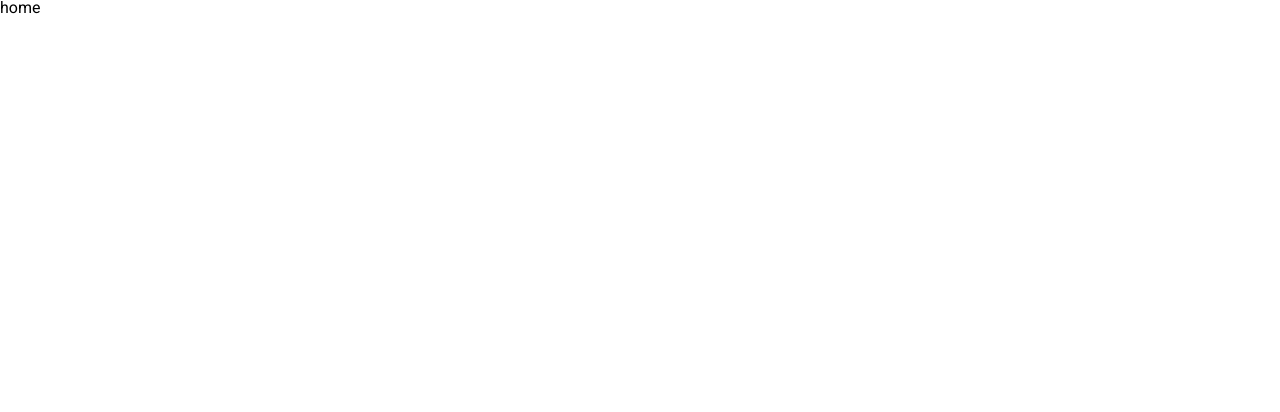
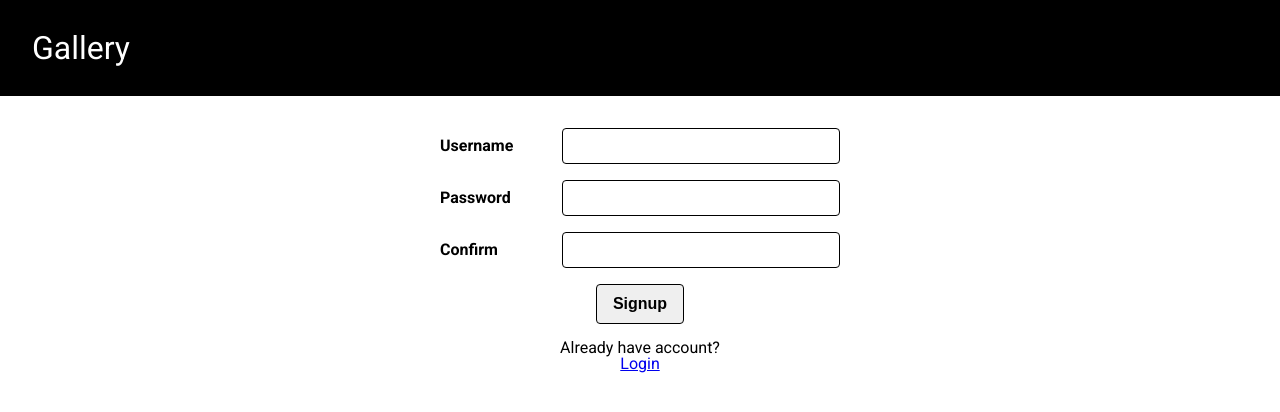
Before and after one commit to ehudthelefthand/gallery-ui, a React (Create React App) app: page /signup in a window 1280 px wide. Shown: the top 412 px of the page. Built offline with nearby package versions, Linux system fonts and the light colour scheme.

Commit message:
added login and signup page

```diff
--- a/src/App.js
+++ b/src/App.js
@@ -1,17 +1,27 @@
-import React from "react";
+import React, { createContext } from "react";
 import { BrowserRouter as Router, Switch, Route } from "react-router-dom";
 
+import Navbar from "./components/Navbar";
 import AdminPage from "./pages/AdminPage";
+import LoginPage from "./pages/LoginPage";
+import SignupPage from "./pages/SignupPage";
 
 function App() {
   return (
     <div className="App">
       <Router>
+        <Navbar />
         <Switch>
-          <Route path="/admin">
+          <Route exact path="/admin">
             <AdminPage />
           </Route>
-          <Route path="/">
+          <Route exact path="/login">
+            <LoginPage />
+          </Route>
+          <Route exact path="/signup">
+            <SignupPage />
+          </Route>
+          <Route exact path="/">
             <div>home</div>
           </Route>
         </Switch>
--- a/src/api/index.js
+++ b/src/api/index.js
@@ -33,6 +33,16 @@ function getGallery(id) {
   return axios.get(url);
 }
 
+function login({ username, password }) {
+  const url = `${host}/login`;
+  return axios.post(url, { username, password });
+}
+
+function signup({ username, password }) {
+  const url = `${host}/signup`;
+  return axios.post(url, { username, password });
+}
+
 export default {
   listGallery,
   createGallery,
@@ -40,4 +50,6 @@ export default {
   updateGalleryName,
   updateGalleryStatus,
   getGallery,
+  login,
+  signup,
 };
--- a/src/index.scss
+++ b/src/index.scss
@@ -171,8 +171,11 @@ code {
   font-size: 1rem;
   padding: 8px 16px;
   font-weight: bold;
+  height: 40px;
   cursor: pointer;
+  color: #000;
   outline: none;
+  text-decoration: none;
   &:hover {
     background-color: #000;
     color: #fff;
@@ -254,3 +257,39 @@ code {
   font-weight: 700;
   margin-top: 16px;
 }
+
+.login-form {
+  width: 400px;
+  margin: 0 auto;
+  margin-top: 32px;
+}
+
+.login-form__field {
+  width: 100%;
+  display: flex;
+  flex-flow: row wrap;
+  justify-content: space-between;
+  align-items: baseline;
+  margin-bottom: 16px;
+}
+
+.login-form__label {
+  flex: 1;
+  font-weight: 700;
+}
+
+.login-form__text {
+  flex: 2;
+  border: 1px solid #000;
+  padding: 8px 16px;
+  border-radius: 4px;
+  font-size: 1rem;
+}
+
+.login-form__submit {
+  @include button;
+}
+
+.login-form__field--space-evenly {
+  justify-content: space-evenly;
+}
--- a/src/pages/AdminPage.js
+++ b/src/pages/AdminPage.js
@@ -10,7 +10,6 @@ export default function AdminPage() {
 
   return (
     <div>
-      <Navbar />
       <Switch>
         <Route exact path={path}>
           <GalleryList />
--- a/src/pages/GalleryPage.js
+++ b/src/pages/GalleryPage.js
@@ -71,6 +71,14 @@ export default function () {
           autoFocus
         ></input>
       </form>
+      <form
+        method="POST"
+        action={`/galleries/${id}/images`}
+        enctype="multipart/form-data"
+      >
+        <input type="file" name="photos" multiple />
+        <button type="submit">upload</button>
+      </form>
     </div>
   );
 }
--- /dev/null
+++ b/src/pages/LoginPage.js
@@ -0,0 +1,49 @@
+import React, { useState } from "react";
+import { Link } from "react-router-dom";
+
+export default function LoginPage() {
+  const [username, setUsername] = useState("");
+  const [password, setPassword] = useState("");
+
+  const handleSubmit = (e) => {
+    e.preventDefault();
+  };
+
+  return (
+    <div>
+      <form className="login-form" onSubmit={handleSubmit}>
+        <div className="login-form__field">
+          <label className="login-form__label" htmlFor="username">
+            Username
+          </label>
+          <input
+            className="login-form__text"
+            type="email"
+            value={username}
+            onChange={(e) => setUsername(e.target.value)}
+          />
+        </div>
+        <div className="login-form__field">
+          <label className="login-form__label" htmlFor="password">
+            Password
+          </label>
+          <input
+            className="login-form__text"
+            type="password"
+            value={password}
+            onChange={(e) => setPassword(e.target.value)}
+          />
+        </div>
+        <div className="login-form__field login-form__field--space-evenly">
+          <button className="login-form__submit" type="submit">
+            login
+          </button>
+        </div>
+      </form>
+      <div style={{ textAlign: "center" }}>
+        <p>No account?</p>
+        <Link to="/signup">Singup</Link>
+      </div>
+    </div>
+  );
+}
--- /dev/null
+++ b/src/pages/SignupPage.js
@@ -0,0 +1,61 @@
+import React, { useState } from "react";
+import { Link } from "react-router-dom";
+
+export default function SignupPage() {
+  const [username, setUsername] = useState("");
+  const [password, setPassword] = useState("");
+  const [passwordConfirm, setPasswordConfirm] = useState("");
+
+  const handleSubmit = (e) => {
+    e.preventDefault();
+  };
+
+  return (
+    <div>
+      <form className="login-form" onSubmit={handleSubmit}>
+        <div className="login-form__field">
+          <label className="login-form__label" htmlFor="username">
+            Username
+          </label>
+          <input
+            className="login-form__text"
+            type="email"
+            value={username}
+            onChange={(e) => setUsername(e.target.value)}
+          />
+        </div>
+        <div className="login-form__field">
+          <label className="login-form__label" htmlFor="password">
+            Password
+          </label>
+          <input
+            className="login-form__text"
+            type="password"
+            value={password}
+            onChange={(e) => setPassword(e.target.value)}
+          />
+        </div>
+        <div className="login-form__field">
+          <label className="login-form__label" htmlFor="password">
+            Confirm
+          </label>
+          <input
+            className="login-form__text"
+            type="password"
+            value={passwordConfirm}
+            onChange={(e) => setPasswordConfirm(e.target.value)}
+          />
+        </div>
+        <div className="login-form__field login-form__field--space-evenly">
+          <button className="login-form__submit" type="submit">
+            signup
+          </button>
+        </div>
+      </form>
+      <div style={{ textAlign: "center" }}>
+        <p>Already have account?</p>
+        <Link to="/login">Login</Link>
+      </div>
+    </div>
+  );
+}
```
Also changed, not shown: src/Context.js (added, +9 -0 lines), src/setupTests.js (deleted, +0 -5 lines), src/logo.svg (deleted).
